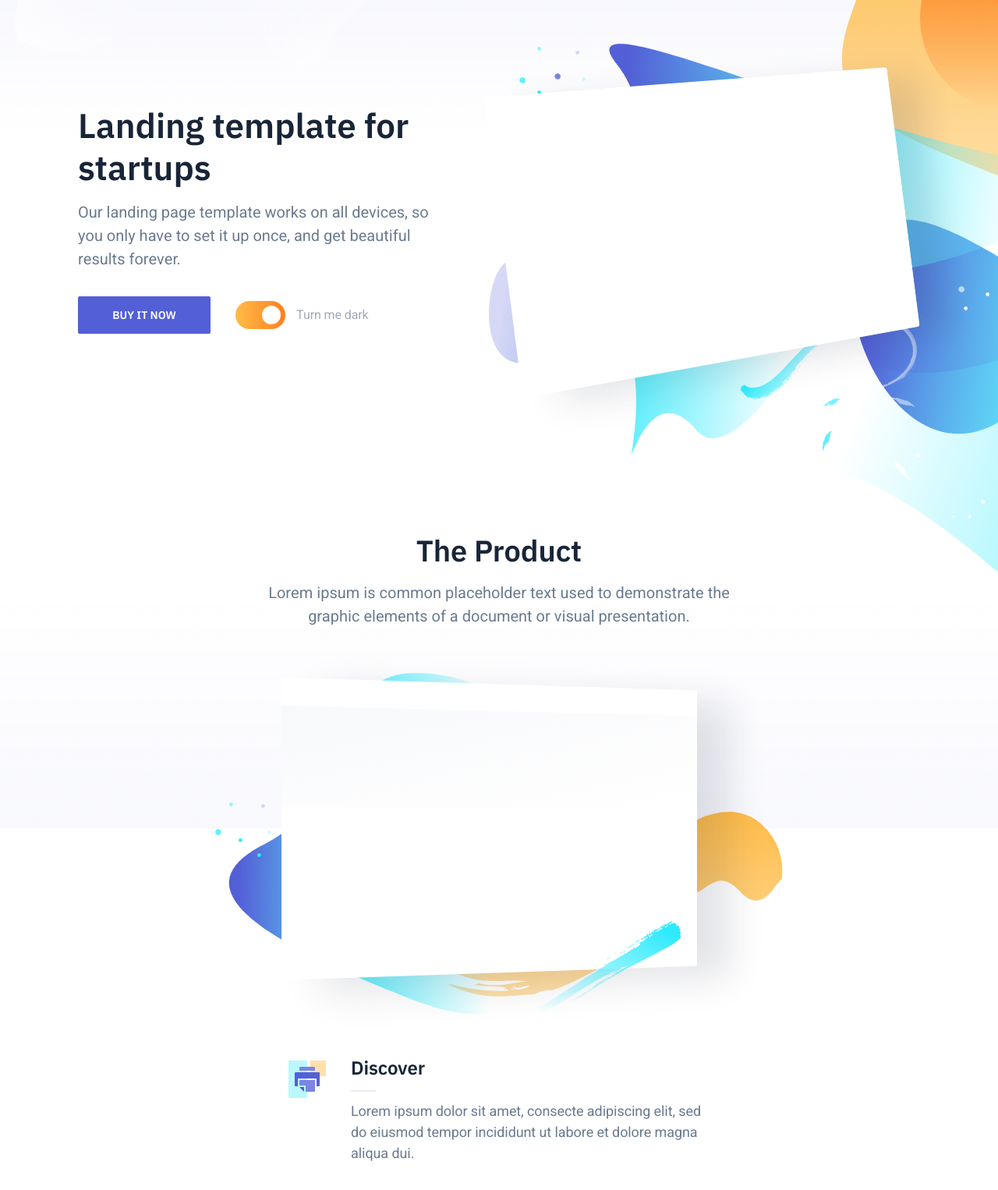
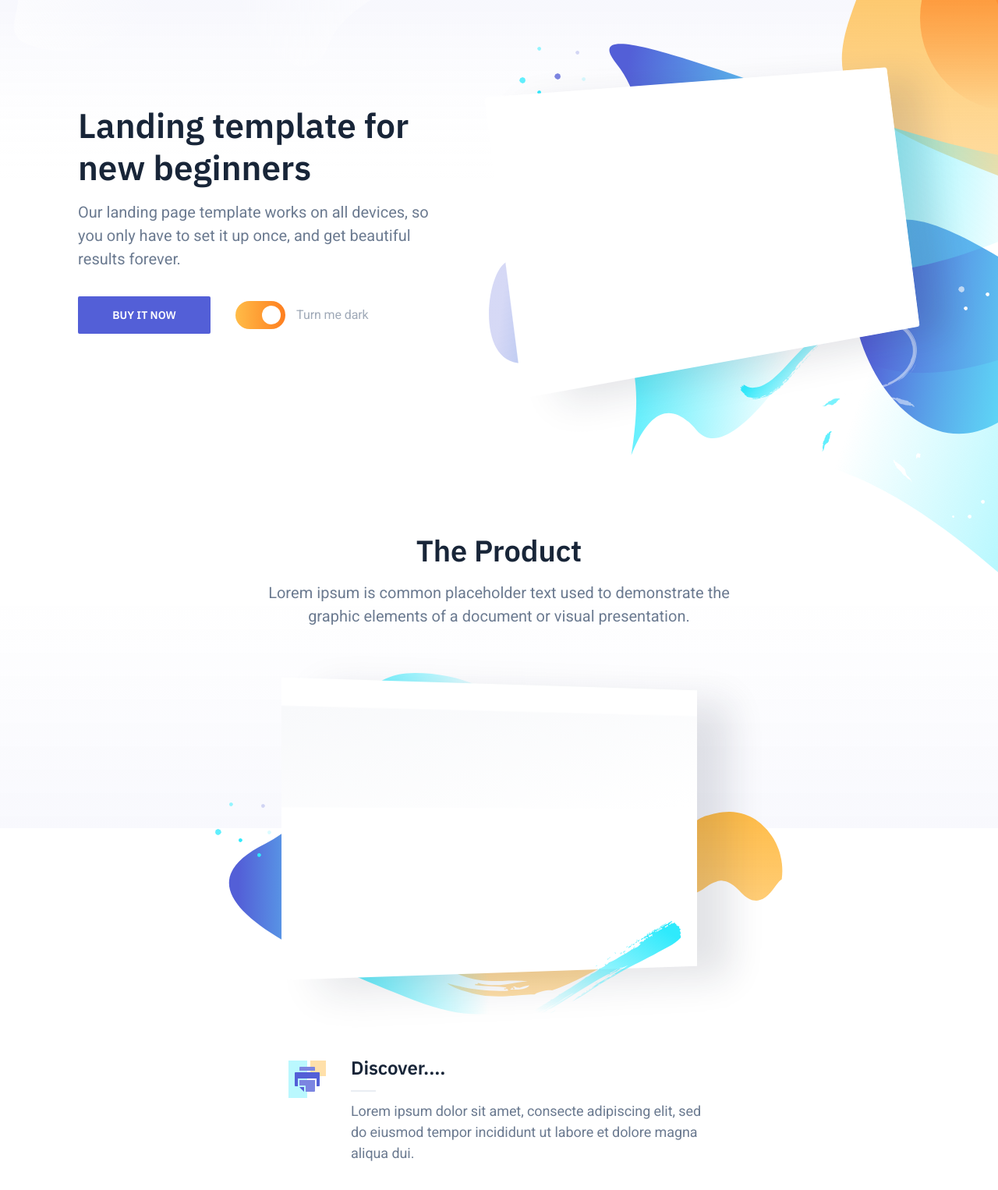
Before and after one commit to onwumelul/website-franolen, a plain HTML site: page index.html in a window 1280 px wide. Shown: the part 74-1600 px from the top of the page at 78% size. Drawn offline with nearby package versions, Linux system fonts and the light colour scheme.

Commit message:
the index file was modified

```diff
--- a/index.html
+++ b/index.html
@@ -31,7 +31,7 @@
                 <div class="container">
                     <div class="hero-inner">
 						<div class="hero-copy">
-	                        <h1 class="hero-title mt-0">Landing template for startups</h1>
+	                        <h1 class="hero-title mt-0">Landing template for new beginners</h1>
 	                        <p class="hero-paragraph">Our landing page template works on all devices, so you only have to set it up once, and get beautiful results forever.</p>
 	                        <div class="hero-cta">
 								<a class="button button-primary" href="#">Buy it now</a>
@@ -84,7 +84,7 @@
 										<img class="asset-dark" src="dist/images/feature-01-dark.svg" alt="Feature 01">
                                     </div>
 									<div class="feature-content">
-                                    	<h3 class="feature-title mt-0">Discover</h3>
+                                    	<h3 class="feature-title mt-0">Discover....</h3>
                                     	<p class="text-sm mb-0">Lorem ipsum dolor sit amet, consecte adipiscing elit, sed do eiusmod tempor incididunt ut labore et dolore magna aliqua dui.</p>
 									</div>
 								</div>
```
